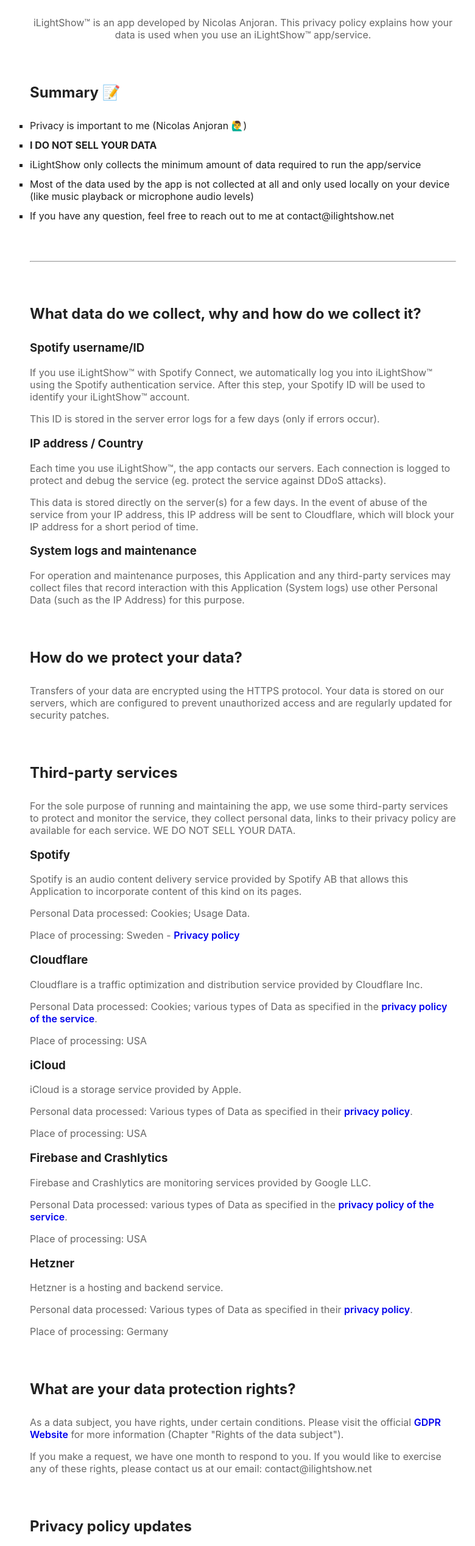
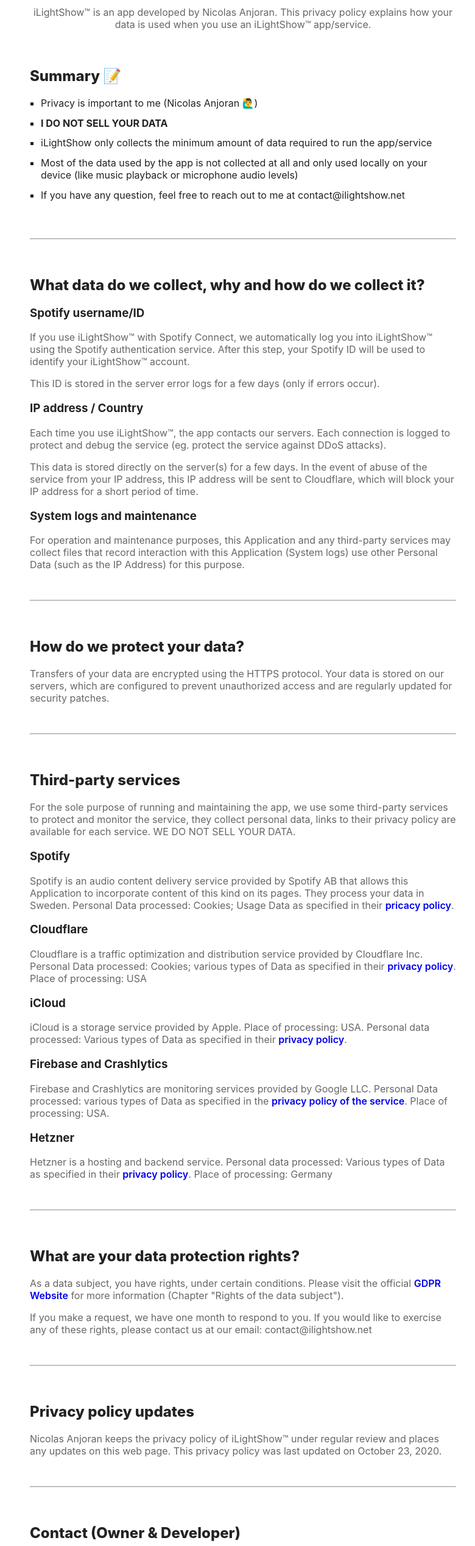
Before and after one commit to ilightshow/privacy-policy, a website: page index.html in a window 1280 px wide. Shown: the part 126-2662 px from the top of the page at 61% size, without its empty margins (241-1021 px from the left). Drawn offline with Linux system fonts and the light colour scheme.

Commit message:
Style edited

```diff
--- a/index.html
+++ b/index.html
@@ -7,14 +7,18 @@
     <title>Privacy Policy of iLightShow</title>
     <style>
         /* System Fonts as used by Medium and WordPress */
+        body {
+            /* font-size: 15px; */
+        }
+
         ul {
             list-style: square;
-            padding-left: 0;
+            padding-left: 18px;
         }
 
         li {
             list-style-position: outside;
-            padding-bottom: 12px;
+            padding-bottom: 0.8em;
         }
 
         a {
@@ -38,7 +42,7 @@
         }
 
         body {
-            padding: 33px;
+            padding: 22px;
             max-width: 700px;
             margin: auto;
             margin-bottom: 100px;
@@ -52,12 +56,16 @@
             color: #666666;
         }
 
+        hr {
+            margin-top: 3em;
+        }
+
 
         h1 {
             /* font-weight: 500; */
             color: #222222;
             text-align: center;
-            padding-bottom: 30px;
+            padding-bottom: 1em;
         }
 
         h1 > a:hover {
@@ -69,15 +77,21 @@
         }
 
         h2 {
-            margin-top: 70px;
+            margin-top: 2em;
+        }
+
+        h2 {
+            margin-top: 2.5em;
         }
 
         h1,
         h2 {
-            margin-bottom: 30px;
+            /* margin-bottom: 0.1em; */
+            font-weight: 800;
         }
 
         h1 strong {
+            font-weight: 800;
             color: #4400ff;
             border-bottom: #222222 solid 3px;
         }
@@ -95,7 +109,7 @@
 <li>Most of the data used by the app is not collected at all and only used locally on your device (like music playback or microphone audio levels)</li>
 <li>If you have any question, feel free to reach out to me at contact@ilightshow.net</li>
 </ul>
-<p><br><hr></p>
+<hr>
 <h2 id="whatdatadowecollectwhyandhowdowecollectit">What data do we collect, why and how do we collect it?</h2>
 <h3 id="spotifyusernameid">Spotify username/ID</h3>
 <p>If you use iLightShow™ with Spotify Connect, we automatically log you into iLightShow™ using the Spotify authentication service. After this step, your Spotify ID will be used to identify your iLightShow™ account. </p>
@@ -105,35 +119,30 @@
 <p>This data is stored directly on the server(s) for a few days. In the event of abuse of the service from your IP address, this IP address will be sent to Cloudflare, which will block your IP address for a short period of time.</p>
 <h3 id="systemlogsandmaintenance">System logs and maintenance</h3>
 <p>For operation and maintenance purposes, this Application and any third-party services may collect files that record interaction with this Application (System logs) use other Personal Data (such as the IP Address) for this purpose.</p>
+<hr>
 <h2 id="howdoweprotectyourdata">How do we protect your data?</h2>
 <p>Transfers of your data are encrypted using the HTTPS protocol. Your data is stored on our servers, which are configured to prevent unauthorized access and are regularly updated for security patches.</p>
+<hr>
 <h2 id="thirdpartyservices">Third-party services</h2>
 <p>For the sole purpose of running and maintaining the app, we use some third-party services to protect and monitor the service, they collect personal data, links to their privacy policy are available for each service. WE DO NOT SELL YOUR DATA.</p>
 <h3 id="spotify">Spotify</h3>
-<p>Spotify is an audio content delivery service provided by Spotify AB that allows this Application to incorporate content of this kind on its pages.</p>
-<p>Personal Data processed: Cookies; Usage Data.</p>
-<p>Place of processing: Sweden - <a href="https://www.spotify.com/us/legal/privacy-policy">Privacy policy</a></p>
+<p>Spotify is an audio content delivery service provided by Spotify AB that allows this Application to incorporate content of this kind on its pages. They process your data in Sweden. Personal Data processed: Cookies; Usage Data as specified in their <a href="https://www.spotify.com/us/legal/privacy-policy">pricacy policy</a>.</p>
 <h3 id="cloudflare">Cloudflare</h3>
-<p>Cloudflare is a traffic optimization and distribution service provided by Cloudflare Inc.</p>
-<p>Personal Data processed: Cookies; various types of Data as specified in the <a href="https://www.cloudflare.com/privacypolicy/">privacy policy of the service</a>.</p>
-<p>Place of processing: USA</p>
+<p>Cloudflare is a traffic optimization and distribution service provided by Cloudflare Inc. Personal Data processed: Cookies; various types of Data as specified in their <a href="https://www.cloudflare.com/privacypolicy/">privacy policy</a>. Place of processing: USA</p>
 <h3 id="icloud">iCloud</h3>
-<p>iCloud is a storage service provided by Apple.</p>
-<p>Personal data processed: Various types of Data as specified in their <a href="https://www.apple.com/legal/privacy">privacy policy</a>.</p>
-<p>Place of processing: USA</p>
+<p>iCloud is a storage service provided by Apple. Place of processing: USA. Personal data processed: Various types of Data as specified in their <a href="https://www.apple.com/legal/privacy">privacy policy</a>.</p>
 <h3 id="firebaseandcrashlytics">Firebase and Crashlytics</h3>
-<p>Firebase and Crashlytics are monitoring services provided by Google LLC.</p>
-<p>Personal Data processed: various types of Data as specified in the <a href="https://policies.google.com/privacy">privacy policy of the service</a>.</p>
-<p>Place of processing: USA</p>
+<p>Firebase and Crashlytics are monitoring services provided by Google LLC. Personal Data processed: various types of Data as specified in the <a href="https://policies.google.com/privacy">privacy policy of the service</a>. Place of processing: USA.</p>
 <h3 id="hetzner">Hetzner</h3>
-<p>Hetzner is a hosting and backend service.</p>
-<p>Personal data processed: Various types of Data as specified in their <a href="https://www.hetzner.com/rechtliches/datenschutz">privacy policy</a>.</p>
-<p>Place of processing: Germany</p>
+<p>Hetzner is a hosting and backend service. Personal data processed: Various types of Data as specified in their <a href="https://www.hetzner.com/rechtliches/datenschutz">privacy policy</a>. Place of processing: Germany</p>
+<hr>
 <h2 id="whatareyourdataprotectionrights">What are your data protection rights?</h2>
 <p>As a data subject, you have rights, under certain conditions. Please visit the official <a href="https://gdpr-info.eu">GDPR Website</a> for more information (Chapter "Rights of the data subject").</p>
 <p>If you make a request, we have one month to respond to you. If you would like to exercise any of these rights, please contact us at our email: contact@ilightshow.net</p>
+<hr>
 <h2 id="privacypolicyupdates">Privacy policy updates</h2>
-<p>Nicolas Anjoran keeps the privacy policy of iLightShow™ under regular review and places any updates on this web page. This privacy policy was last updated on October 16, 2020.</p>
+<p>Nicolas Anjoran keeps the privacy policy of iLightShow™ under regular review and places any updates on this web page. This privacy policy was last updated on October 23, 2020.</p>
+<hr>
 <h2 id="contactownerdeveloper">Contact (Owner &amp; Developer)</h2>
 <p>Nicolas Anjoran (contact@ilightshow.net)</p>
 </body>
```
Also changed, not shown: policy.md (+15 -24 lines), template.html (+20 -6 lines).
